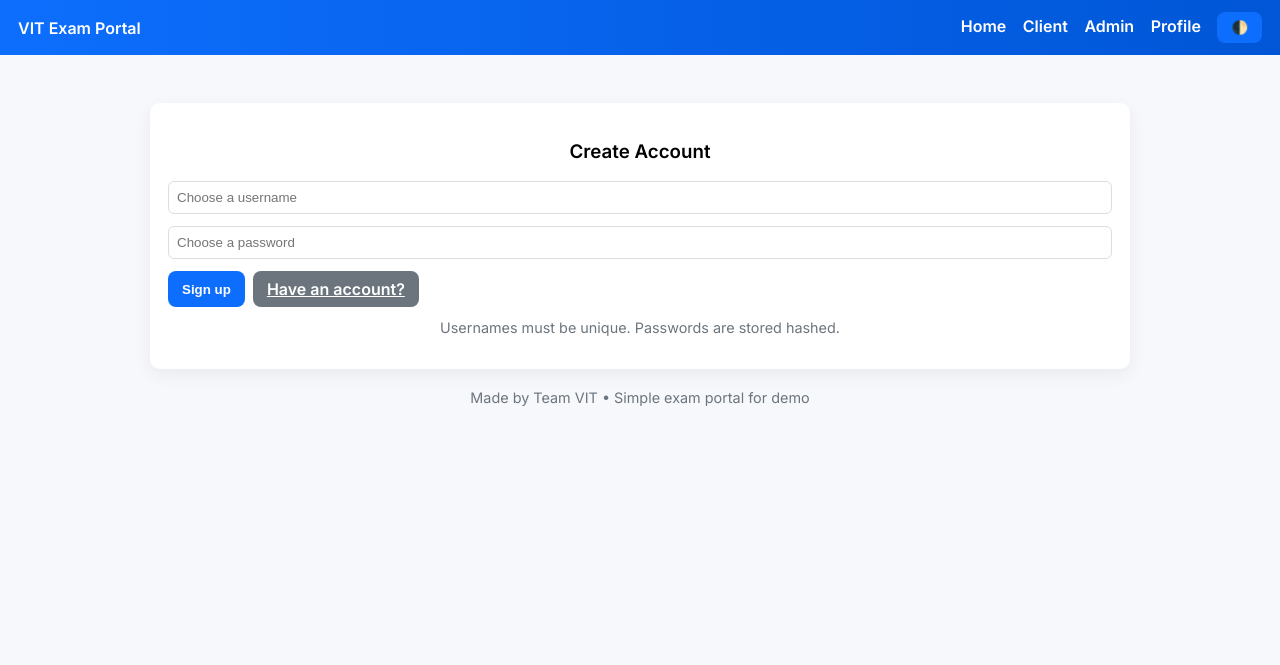
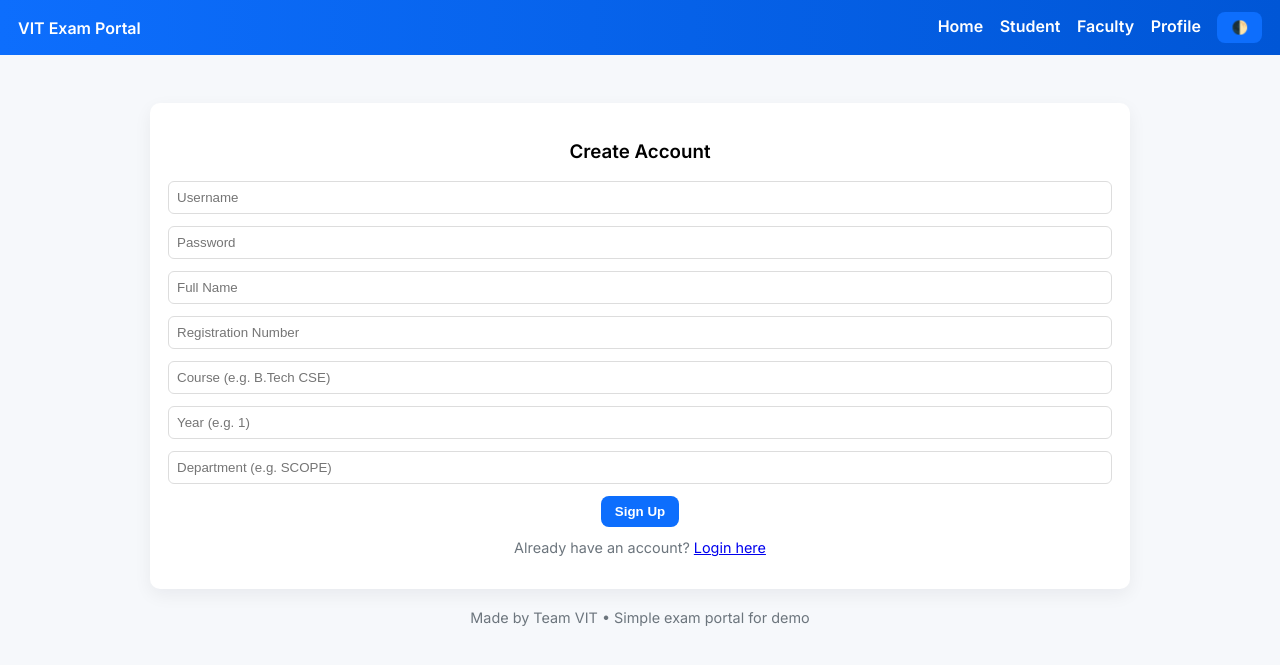
Before and after one commit to atishay2007/exam_portal, a Flask app: page /signup in a window 1280 px wide. Shown: the top 665 px of the page. Run offline with Flask 3, Linux system fonts and the light colour scheme.

Commit message:
Added more login fields

```diff
--- a/app.py
+++ b/app.py
@@ -77,7 +77,16 @@ def signup():
         if not uname or uname in users:
             flash('Username invalid or taken', 'danger')
             return redirect(url_for('signup'))
-        users[uname] = {'password': generate_password_hash(pwd), 'scores': []}
+        users[uname] = {
+            'password': generate_password_hash(pwd),
+            'scores': [],
+            'name': request.form['name'],
+            'roll': request.form['roll'],
+            'reg': request.form['reg'],
+            'course': request.form['course'],
+            'year': request.form['year'],
+            'dept': request.form['dept']
+        }
         write_json(DATA_USERS, users)
         flash('Account created. Please login.', 'success')
         return redirect(url_for('login'))
--- a/templates/admin_login.html
+++ b/templates/admin_login.html
@@ -2,7 +2,7 @@
 {% block title %}Admin Login - VIT Portal{% endblock %}
 {% block content %}
 <div class="card">
-  <h3>Admin Login</h3>
+  <h3>Faculty Login</h3>
   <form method="post">
     <div class="form-row">
       <input class="input" name="username" placeholder="Admin username" required>
--- a/templates/base.html
+++ b/templates/base.html
@@ -13,8 +13,8 @@
     <div><strong>VIT Exam Portal</strong></div>
     <div>
       <a href="{{ url_for('home') }}">Home</a>
-      <a href="{{ url_for('login') }}">Client</a>
-      <a href="{{ url_for('admin_login') }}">Admin</a>
+      <a href="{{ url_for('login') }}">Student</a>
+      <a href="{{ url_for('admin_login') }}">Faculty</a>
       <a href="{{ url_for('profile') }}">Profile</a>
       <button class="btn" onclick="toggleTheme()">🌓</button>
     </div>
--- a/templates/login.html
+++ b/templates/login.html
@@ -2,7 +2,7 @@
 {% block title %}Login - VIT Portal{% endblock %}
 {% block content %}
 <div class="card">
-  <h3>Client Login</h3>
+  <h3>Student Login</h3>
   <form method="post">
     <div class="form-row">
       <input class="input" name="username" placeholder="Username" required>
--- a/templates/signup.html
+++ b/templates/signup.html
@@ -5,16 +5,22 @@
   <h3>Create Account</h3>
   <form method="post">
     <div class="form-row">
-      <input class="input" name="username" placeholder="Choose a username" required>
+      <input class="input" name="username" placeholder="Username" required>
+      <input class="input" name="password" type="password" placeholder="Password" required>
     </div>
     <div class="form-row">
-      <input class="input" name="password" type="password" placeholder="Choose a password" required>
+      <input class="input" name="name" placeholder="Full Name" required>
     </div>
-    <div style="display:flex;gap:8px">
-      <button class="btn" type="submit">Sign up</button>
-      <a class="btn" href="{{ url_for('login') }}" style="background:#6c757d">Have an account?</a>
+    <div class="form-row">
+      <input class="input" name="reg" placeholder="Registration Number" required>
+      <input class="input" name="course" placeholder="Course (e.g. B.Tech CSE)" required>
     </div>
+    <div class="form-row">
+      <input class="input" name="year" placeholder="Year (e.g. 1)" required>
+      <input class="input" name="dept" placeholder="Department (e.g. SCOPE)" required>
+    </div>
+    <button class="btn" type="submit">Sign Up</button>
   </form>
-  <p class="small" style="margin-top:12px">Usernames must be unique. Passwords are stored hashed.</p>
+  <p class="small" style="margin-top:12px">Already have an account? <a href="{{ url_for('login') }}">Login here</a></p>
 </div>
 {% endblock %}
```
